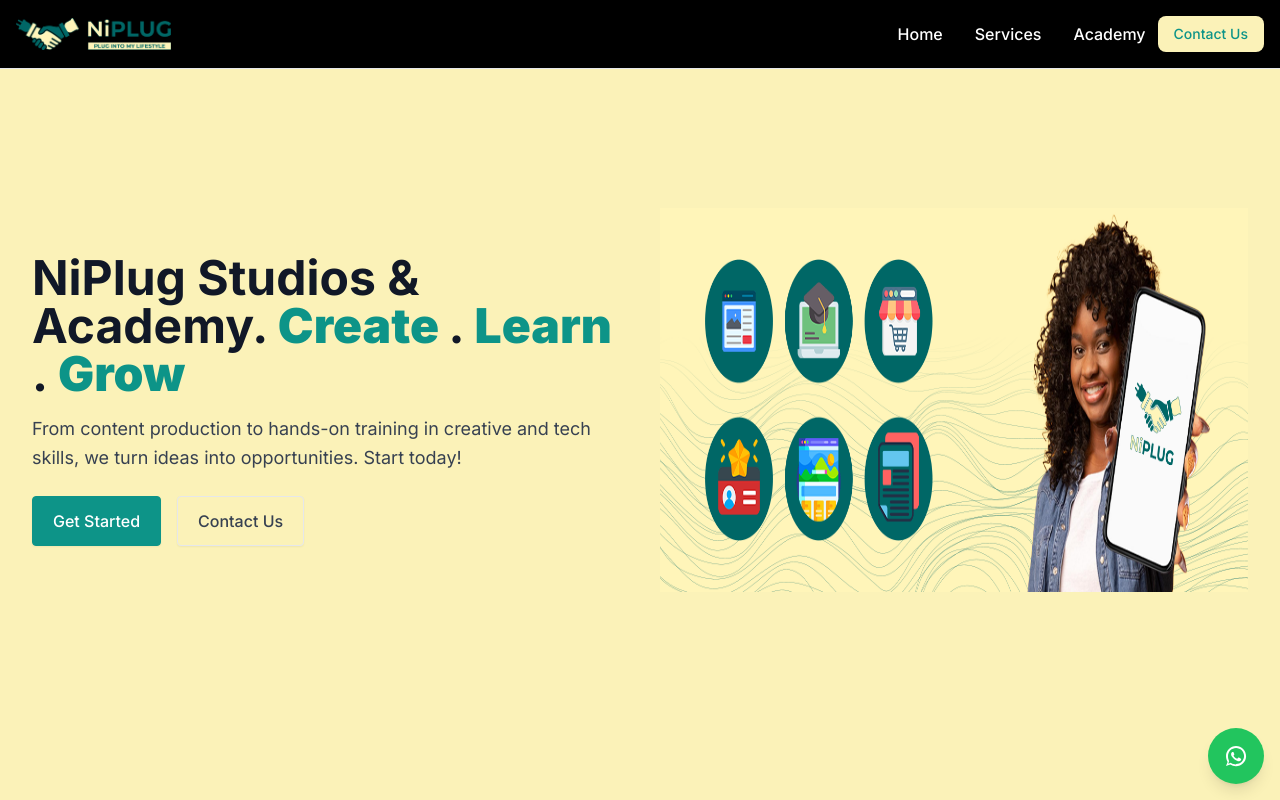
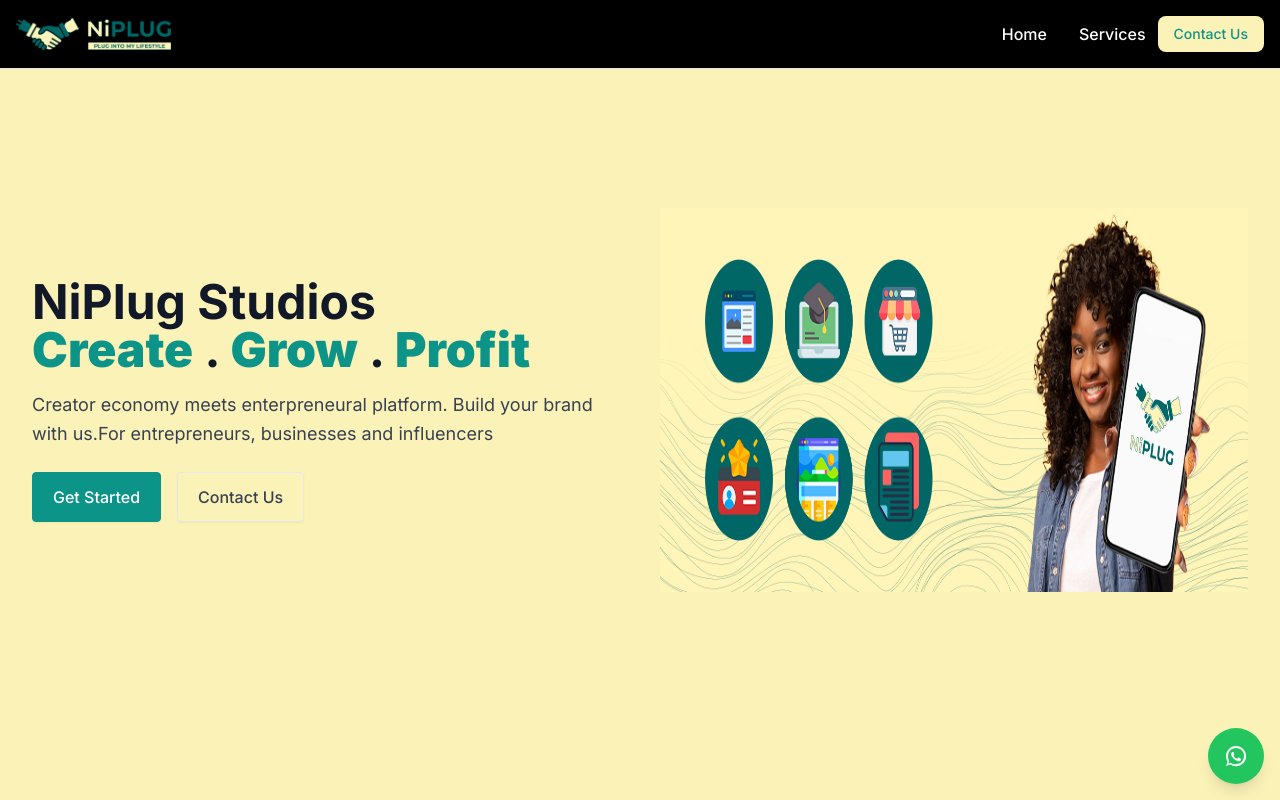
Before and after one commit to abdulgamal/NiPlug, a Next.js app: page /niplugstudios in a window 1280 px wide. Shown: the top 800 px of the page. Built offline with nearby package versions, Linux system fonts and the light colour scheme.

Commit message:
fix: studio changes

```diff
--- a/src/app/niplugstudios/page.jsx
+++ b/src/app/niplugstudios/page.jsx
@@ -74,15 +74,16 @@ function Academy() {
         <div className="mx-auto w-screen max-w-screen-xl px-4 py-24 sm:px-6 sm:py-16 grid md:grid-cols-2 md:items-center gap-10 lg:px-8 lg:py-16">
           <div className="max-w-prose text-left">
             <h1 className="text-4xl font-bold text-gray-900 sm:text-5xl">
-              NiPlug Studios & Academy.
-              <strong className="text-teal-600"> Create </strong> .{" "}
-              <strong className="text-teal-600"> Learn </strong> .{" "}
-              <strong className="text-teal-600"> Grow </strong>
+              NiPlug Studios
+              <br />
+              <strong className="text-teal-600">Create</strong> .{" "}
+              <strong className="text-teal-600"> Grow</strong> .{" "}
+              <strong className="text-teal-600"> Profit </strong>
             </h1>
 
             <p className="mt-4 text-base text-pretty text-gray-700 sm:text-lg/relaxed">
-              From content production to hands-on training in creative and tech
-              skills, we turn ideas into opportunities. Start today!
+              Creator economy meets enterpreneural platform. Build your brand
+              with us.For entrepreneurs, businesses and influencers
             </p>
 
             <div className="mt-4 flex gap-4 sm:mt-6">
@@ -164,7 +165,7 @@ function Academy() {
         </div>
       </section>
 
-      <section className="bg-teal-700">
+      {/* <section className="bg-teal-700">
         <div
           className="container relative flex flex-col justify-between max-w-6xl px-10 mx-auto xl:px-0 py-8"
           id="academy"
@@ -330,7 +331,7 @@ function Academy() {
             </div>
           </div>
         </div>
-      </section>
+      </section> */}
       <section className="bg-[#FBF2B8]" id="contacts">
         <div className="container px-6 py-12 mx-auto">
           <div>
--- a/src/components/StudioNav.jsx
+++ b/src/components/StudioNav.jsx
@@ -30,14 +30,14 @@ function StudioNav() {
                   Services
                 </a>
               </li>
-              <li>
+              {/* <li>
                 <a
                   href="#academy"
                   className="block py-2 px-3 text-white rounded-sm hover:bg-gray-100 md:hover:bg-transparent md:hover:text-teal-700 md:p-0"
                 >
                   Academy
                 </a>
-              </li>
+              </li> */}
             </ul>
           </div>
           <a
```
Also changed, not shown: 2 other files (tests, documents, lock files or other folders).
